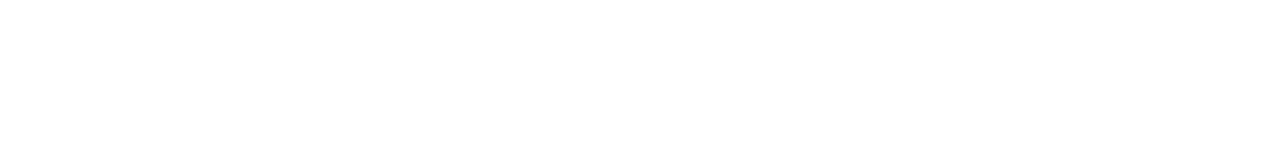
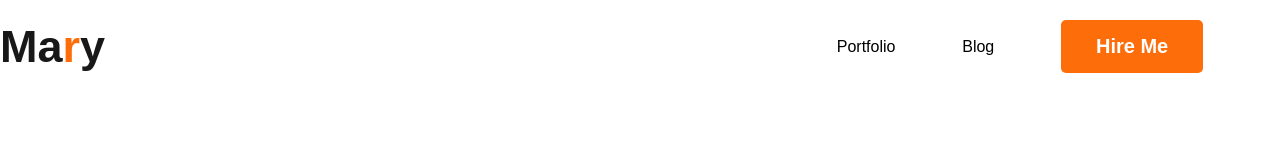
Before and after one commit to AnamulHaqueN/web-developer-portfolio, a plain HTML site: page index.html in a window 1280 px wide. Drawn offline with Linux system fonts and the light colour scheme.

Commit message:
add nav bar

```diff
--- a/index.html
+++ b/index.html
@@ -4,14 +4,24 @@
     <meta charset="UTF-8">
     <meta name="viewport" content="width=device-width, initial-scale=1.0">
     <title>web developer portfolio</title>
+    <link rel = "stylesheet" href="styles/portfolio.css">
 </head>
 <body>
     <header>
+        <nav class = "nav-bar">
+            <h3 class = "nav-tittle">Ma<span class = "text-primary">r</span>y</h3>
+            <ul class = "nav-op">
+                <li><a>Portfolio</a></li>
+                <li><a>Blog</a></li>
+                <li><button class="btn-style">Hire Me</button></li>
+            </ul>
+        </nav>
+    </header>
 
-    </header>
     <main>
 
     </main>
+
     <footer>
 
     </footer>
--- /dev/null
+++ b/styles/portfolio.css
@@ -0,0 +1,40 @@
+
+*{
+    margin: 0;
+    font-family: Arial, Helvetica, sans-serif;
+    border: border-box;
+}
+.text-primary {
+    color: #FD6E0A;
+}
+/* nav related styles */
+.nav-bar{
+    margin-top: 20px;
+    display: flex;
+    justify-content: space-between;
+    align-items: center;
+}
+.nav-tittle{
+    color: #181818;
+    font-size: 45px;
+    font-weight: 800;
+}
+.nav-op{
+    width: 500px;
+    /* background-color: yellowgreen; */
+    margin-right: 10px;
+    display: flex;
+    list-style: none;
+    justify-content: space-evenly;
+    align-items: center;
+}
+
+.btn-style{
+    background-color: #FD6E0A;
+    border-radius: 5px;
+    border: 0;
+    color: #FFFFFF;
+    font-size: 20px;
+    font-weight: 700;
+    padding: 15px 35px;
+}
```
